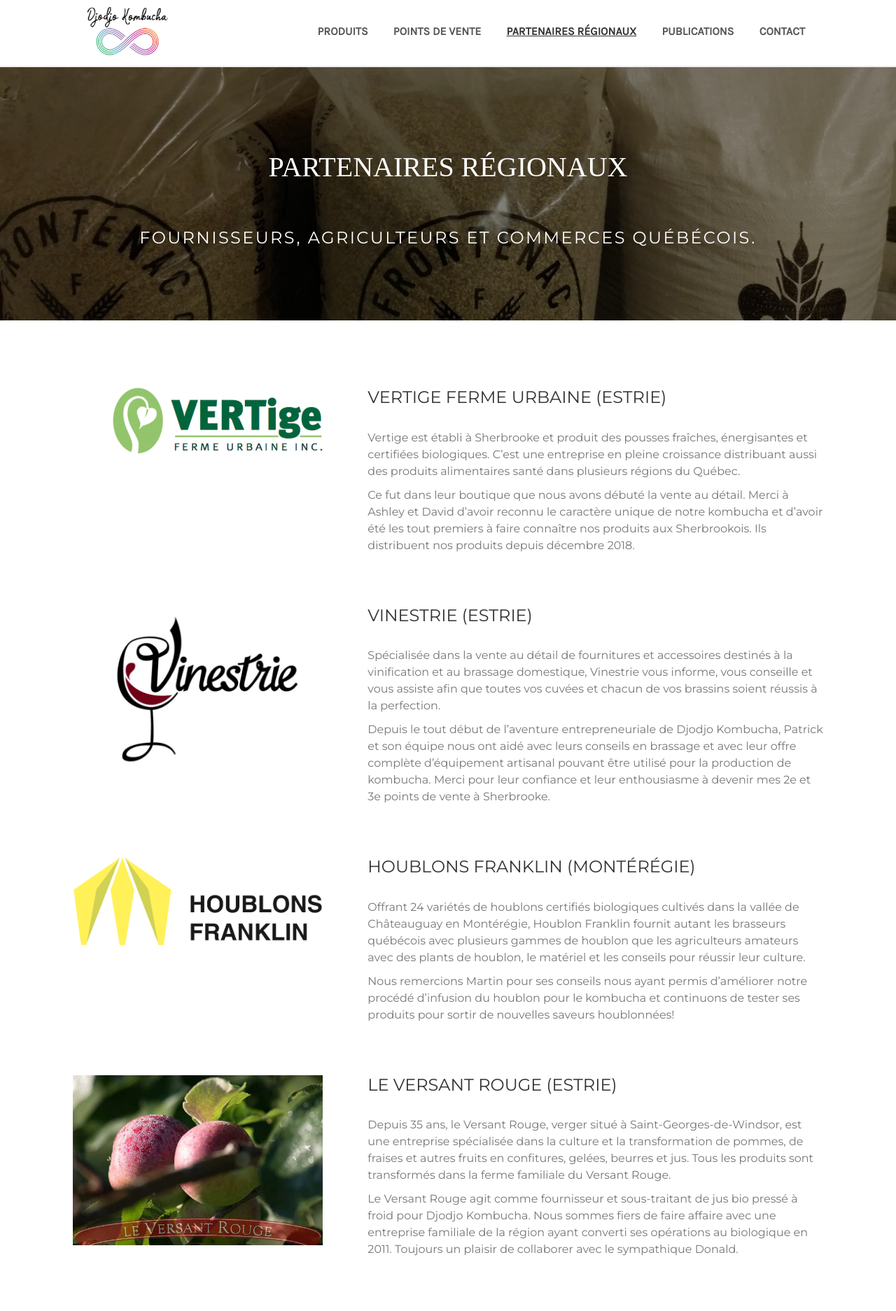
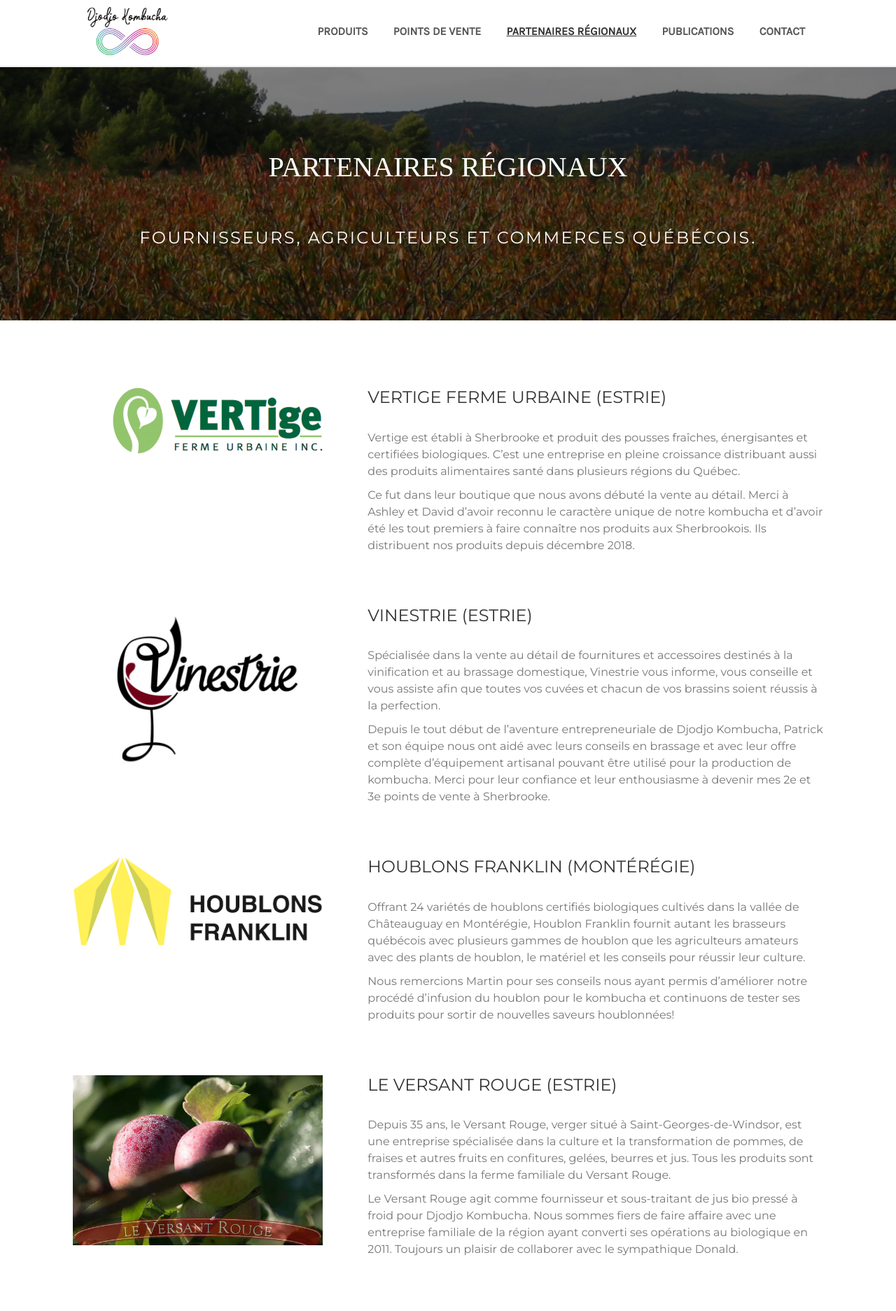
Before and after one commit to ouarez/djodjo-jekyll, a Jekyll site: the page built from partenaires.md, in a window 1280 px wide. Shown: the top 1874 px of the page at 70% size. Built offline with Jekyll 4.4.1, drawn with Linux system fonts in a browser that asks for light colours; nearby versions of some CDN libraries; some web fonts are replaced; a script that is not in the unit is left out.

Commit message:
Update Pages uniques “partenaires”

```diff
--- a/partenaires.md
+++ b/partenaires.md
@@ -6,7 +6,7 @@
   Djodjo Kombucha s'efforce de participer au développement de l’économie
   régionale. Vivement l’économie circulaire!
 slogan: 'fournisseurs, agriculteurs et commerces québécois.'
-cover_image: /img/fournisseurs.jpg
+cover_image: /img/verger_murs.jpg
 partenaires:
   - desc: >-
       Vertige est établi à Sherbrooke et produit des pousses fraîches,
```
